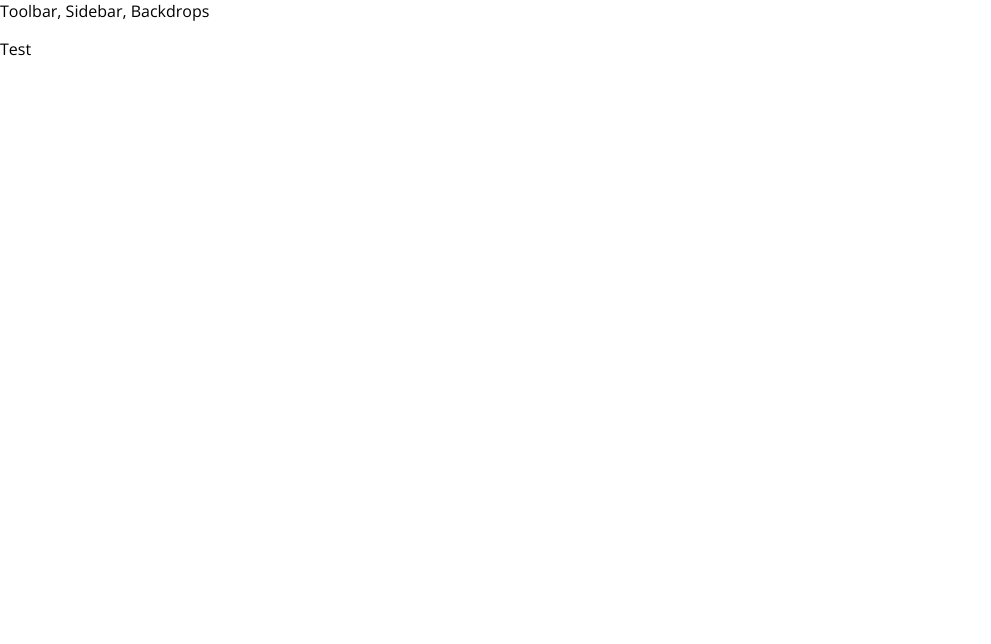
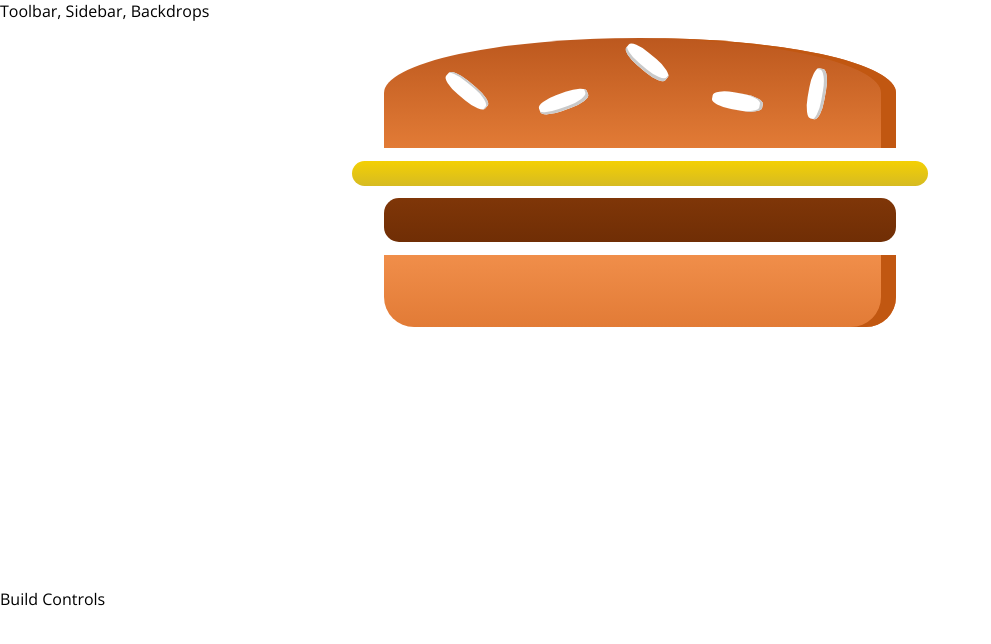
Before and after one commit to anshumantsagar/burger-builder-react, a React app: page / in a window 1280 px wide. Shown: the top 644 px of the page, without its empty margins (0-991 px from the left). Built offline with nearby package versions, Linux system fonts and the light colour scheme.

Commit message:
first basic burger look

```diff
--- a/package.json
+++ b/package.json
@@ -30,6 +30,7 @@
     "postcss-flexbugs-fixes": "3.2.0",
     "postcss-loader": "2.0.6",
     "promise": "8.0.1",
+    "prop-types": "^15.7.2",
     "react": "^16.10.0",
     "react-dev-utils": "^4.0.1",
     "react-dom": "^16.10.0",
--- a/src/App.js
+++ b/src/App.js
@@ -2,13 +2,14 @@
 
 //components
 import Layout from './components/Layout/Layout'
+import BurgerBuilder from './containers/BurgerBuilder/BurgerBuilder';
 
 class App extends Component {
   render() {
     return (
       <div className="App">
         <Layout>
-          <p>Test</p>
+          <BurgerBuilder></BurgerBuilder>
         </Layout>
       </div>
     );
--- /dev/null
+++ b/src/components/Burger/Burger.css
@@ -0,0 +1,31 @@
+.Burger{
+    margin-top: 10px;
+    width: 50%;
+    margin: auto;
+    height: 550px;
+    /* overflow: scroll; */
+    text-align: center;
+    font-weight: bold;
+    font-size: 1.2rem;
+}
+/*
+@media (min-widht:1000px) and (min-height:700px) {
+    .Burger{
+        width: 700px;
+        height: 600px;
+    }
+}
+
+@media (min-widht:500px) and (min-height:401px) {
+    .Burger{
+        width: 450px;
+        height: 400px;
+    }
+}
+
+@media (min-widht:500px) and (min-height:40px) {
+    .Burger{
+        width: 350px;
+        height: 300px;
+    }
+} */
--- /dev/null
+++ b/src/components/Burger/Burger.js
@@ -0,0 +1,20 @@
+import React from 'react';
+
+//css
+import classes from './Burger.css'
+//components
+import BurgerIngredient from './BurgerIngredient/BurgerIngredient';
+
+
+const burger = (props) => {
+    return(
+        <div className={classes.Burger}>
+            <BurgerIngredient type='bread-top'/>
+            <BurgerIngredient type='cheese'/>
+            <BurgerIngredient type='meat'/>
+            <BurgerIngredient type='bread-bottom'/>
+        </div>
+    );
+};
+
+export default burger;
--- /dev/null
+++ b/src/components/Burger/BurgerIngredient/BurgerIngredient.css
@@ -0,0 +1,113 @@
+.BreadBottom {
+    height: 13%;
+    width: 80%;
+    background: linear-gradient(#F08E4A, #e27b36);
+    border-radius: 0 0 30px 30px;
+    box-shadow: inset -15px 0 #c15711;
+    margin: 2% auto;
+}
+
+.BreadTop {
+    height: 20%;
+    width: 80%;
+    background: linear-gradient(#bc581e, #e27b36);
+    border-radius: 50% 50% 0 0;
+    box-shadow: inset -15px 0 #c15711;
+    margin: 2% auto;
+    position: relative;
+}
+
+.Seeds1 {
+    width: 10%;
+    height: 15%;
+    position: absolute;
+    background-color: white;
+    left: 30%;
+    top: 50%;
+    border-radius: 40%;
+    transform: rotate(-20deg);
+    box-shadow: inset -2px -3px #c9c9c9;
+}
+
+.Seeds1:after {
+    content: "";
+    width: 100%;
+    height: 100%;
+    position: absolute;
+    background-color: white;
+    left: -170%;
+    top: -260%;
+    border-radius: 40%;
+    transform: rotate(60deg);
+    box-shadow: inset -1px 2px #c9c9c9;
+  }
+
+.Seeds1:before {
+    content: "";
+    width: 100%;
+    height: 100%;
+    position: absolute;
+    background-color: white;
+    left: 180%;
+    top: -50%;
+    border-radius: 40%;
+    transform: rotate(60deg);
+    box-shadow: inset -1px -3px #c9c9c9;
+  }
+
+  .Seeds2 {
+    width: 10%;
+    height: 15%;
+    position: absolute;
+    background-color: white;
+    left: 64%;
+    top: 50%;
+    border-radius: 40%;
+    transform: rotate(10deg);
+    box-shadow: inset -3px 0 #c9c9c9;
+  }
+
+  .Seeds2:before {
+    content: "";
+    width: 100%;
+    height: 100%;
+    position: absolute;
+    background-color: white;
+    left: 150%;
+    top: -130%;
+    border-radius: 40%;
+    transform: rotate(90deg);
+    box-shadow: inset 1px 3px #c9c9c9;
+  }
+
+
+.Meat {
+    width: 80%;
+    height: 8%;
+    background: linear-gradient(#7f3608, #702e05);
+    margin: 2% auto;
+    border-radius: 15px;
+}
+
+.Cheese {
+    width: 90%;
+    height: 4.5%;
+    margin: 2% auto;
+    background: linear-gradient(#f4d004, #d6bb22);
+    border-radius: 20px;
+}
+
+.Salad {
+    width: 85%;
+    height: 7%;
+    margin: 2% auto;
+    background: linear-gradient(#228c1d, #91ce50);
+    border-radius: 20px;
+}
+
+.Bacon {
+    width: 80%;
+    height: 3%;
+    background: linear-gradient(#bf3813, #c45e38);
+    margin: 2% auto;
+}
--- /dev/null
+++ b/src/components/Burger/BurgerIngredient/BurgerIngredient.js
@@ -0,0 +1,45 @@
+import React from 'react';
+import PropTypes from 'prop-types'
+
+//css
+import classes from './BurgerIngredient.css'
+
+class BurgerIngredient extends React.Component{
+    render(){
+        let ingredient = null;
+        switch(this.props.type) {
+            case('bread-bottom'):
+                ingredient = <div className={classes.BreadBottom}></div>
+                break;
+            case('bread-top'):
+                ingredient = (
+                    <div className={classes.BreadTop}>
+                        <div className={classes.Seeds1}></div>
+                        <div className={classes.Seeds2}></div>
+                    </div>
+                )
+                break;
+            case('meat'):
+                ingredient = <div className={classes.Meat}></div>
+                break;
+            case('cheese'):
+                ingredient = <div className={classes.Cheese}></div>
+                break;
+            case('bacon'):
+                ingredient = <div className={classes.Bacon}></div>
+                break;
+            case('salad'):
+                ingredient = <div className={classes.Salad}></div>
+                break;
+            default:
+                ingredient = null;
+        }
+        return ingredient;
+    }
+}
+
+BurgerIngredient.propTypes ={
+    type:PropTypes.string.isRequired
+}
+
+export default BurgerIngredient;
--- /dev/null
+++ b/src/components/Layout/Layout.css
@@ -0,0 +1,3 @@
+.Content{
+    margin-top: 16px;
+}
--- a/src/components/Layout/Layout.js
+++ b/src/components/Layout/Layout.js
@@ -1,12 +1,14 @@
 import React from 'react';
 
+//css
+import classes from './Layout.css'
 //components
 import Aux from '../../hoc/Auxilary'
 
 const layout = (props) => (
     <Aux>
         <div>Toolbar, Sidebar, Backdrops</div>
-        <main>
+        <main className={classes.Content}>
             {props.children}
         </main>
     </Aux>
--- /dev/null
+++ b/src/containers/BurgerBuilder/BurgerBuilder.js
@@ -0,0 +1,18 @@
+import React from 'react'
+
+//components
+import Aux from '../../hoc/Auxilary';
+import Burger from '../../components/Burger/Burger'
+
+class BurgerBuilder extends React.Component {
+    render () {
+        return(
+            <Aux>
+                <Burger></Burger>
+                <div>Build Controls</div>
+            </Aux>
+        );
+    }
+};
+
+export default BurgerBuilder;
```
